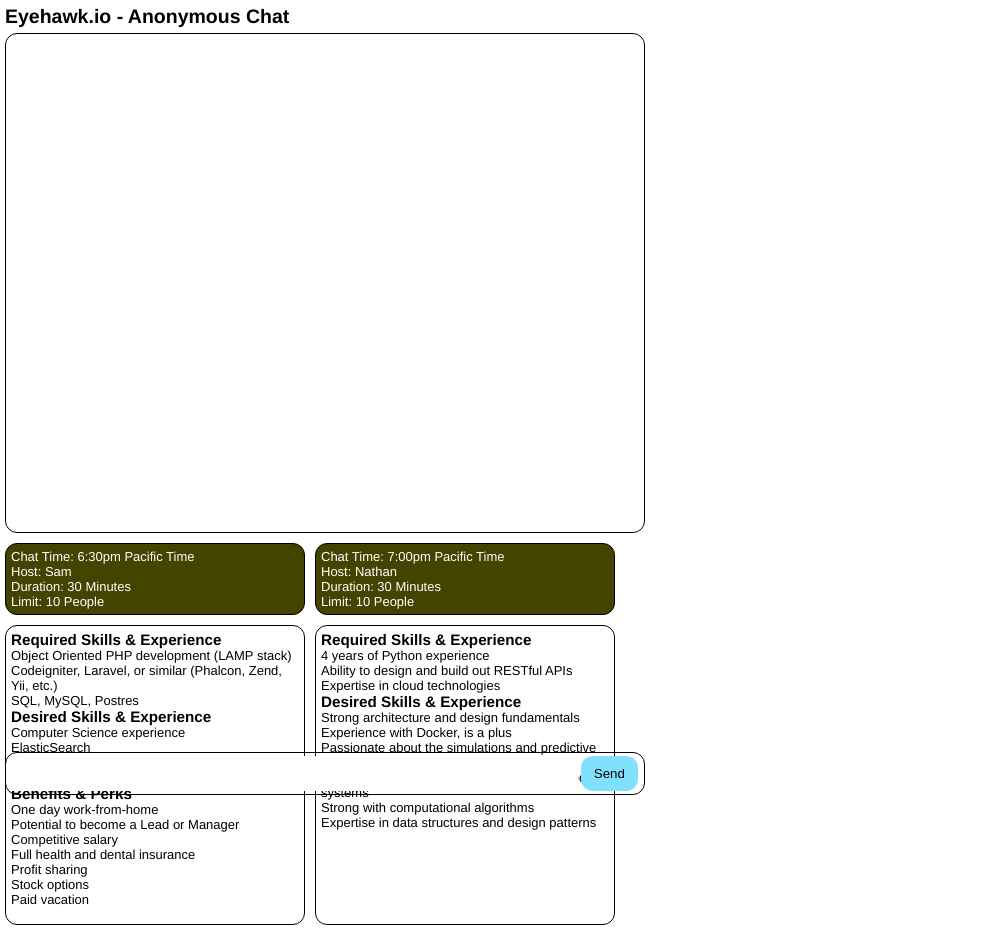
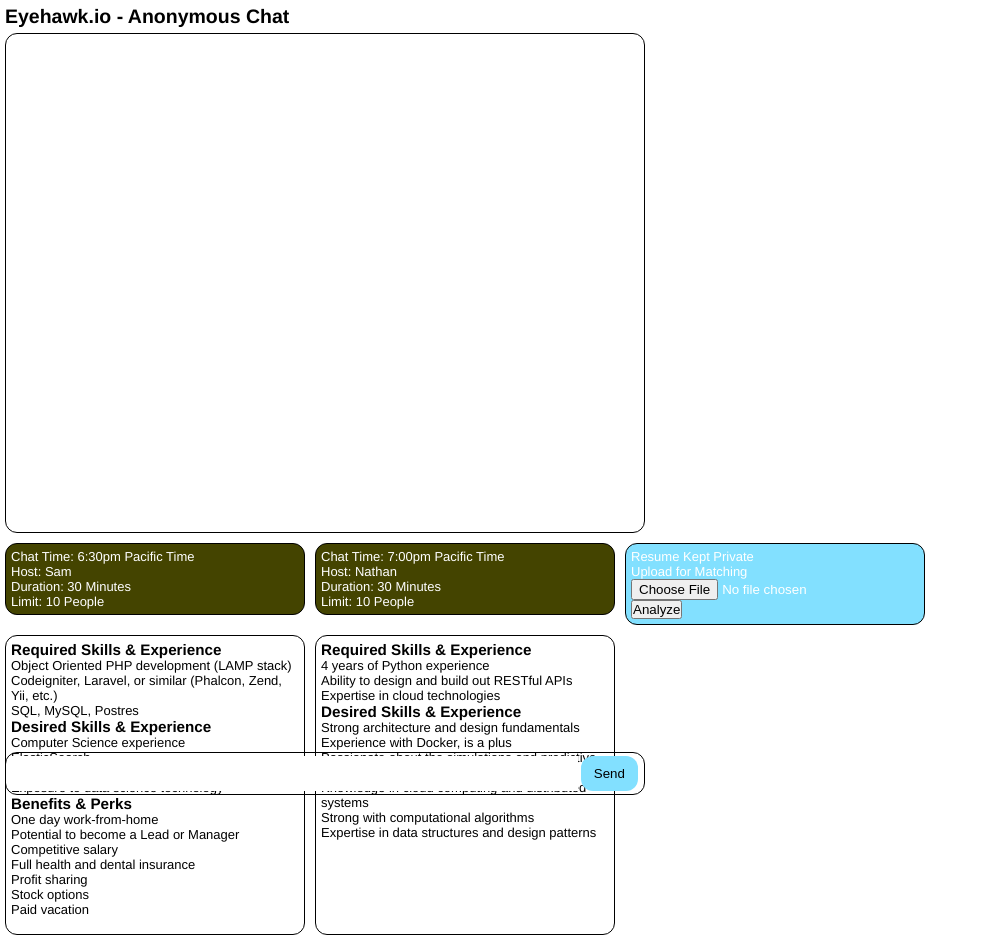
Before and after one commit to jobfriender/socket.io, a website: page index.html in a window 1280 px wide. Shown: the whole page, without its empty margins (0-983 px from the left). Drawn offline with nearby package versions, Linux system fonts and the light colour scheme.

Commit message:
add resume upload.

```diff
--- a/index.html
+++ b/index.html
@@ -33,6 +33,13 @@
     <p>Host: Nathan</p>
     <p>Duration: 30 Minutes</p>
     <p>Limit: 10 People</p>
+</div>
+
+<div class="resume">
+    <p>Resume Kept Private</p>
+    <p>Upload for Matching</p>
+    <p><input type="file" name="resume" size="chars"></p>
+    <input type="submit" value="Analyze">
 </div>
 
 <div class="next">
--- a/public/css/style.css
+++ b/public/css/style.css
@@ -61,6 +61,23 @@
     border-radius: 12px;
 }
 
+.resume {
+    float: left;
+
+    width: 300px;
+    padding: 5px;
+    margin: 5px;
+
+    color: white;
+    background: rgb(130, 224, 255);
+
+    border-style: solid;
+    border-width: 1px;
+    border-color: black;
+
+    border-radius: 12px;
+}
+
 .next {
     display: block;
     clear: both;
```
